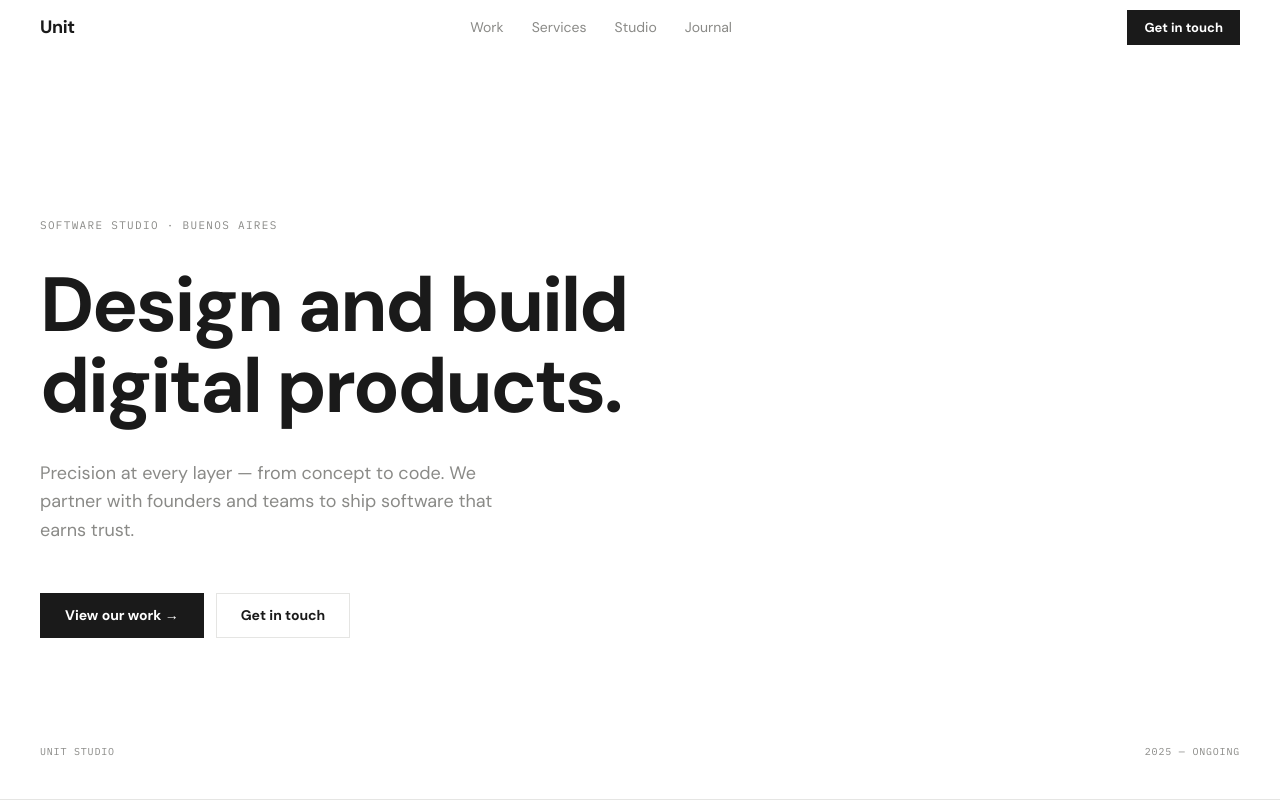
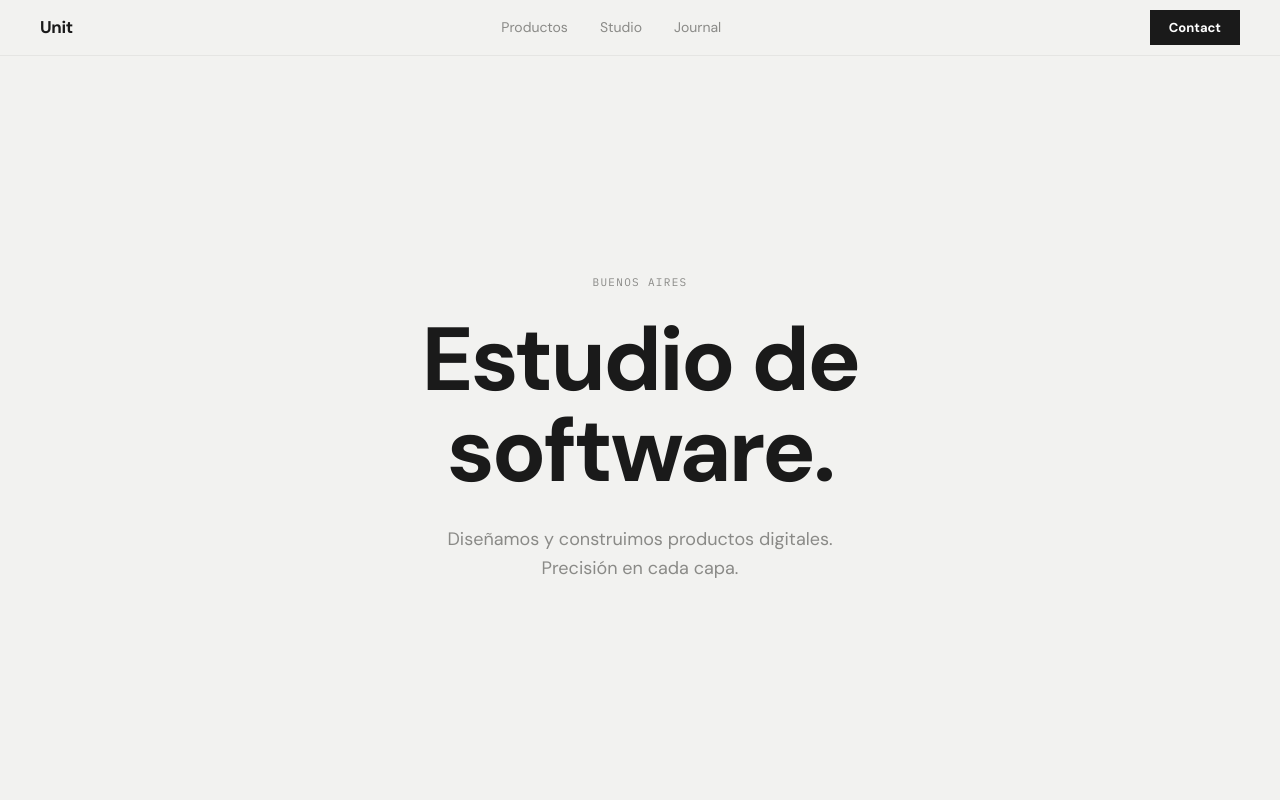
Before and after one commit to mcorcos/landing, a Next.js app: page / in a window 1280 px wide. Shown: the top 800 px of the page. Built offline with nearby package versions, Linux system fonts and the light colour scheme.

Commit message:
redesign: simple one-page no-scroll layout

```diff
--- a/src/app/page.tsx
+++ b/src/app/page.tsx
@@ -1,17 +1,73 @@
-import Header from '@/components/Header'
-import Hero from '@/components/Hero'
-import WorkSection from '@/components/WorkSection'
-import Footer from '@/components/Footer'
+import Nav from '@/components/Nav'
 
 export default function Home() {
   return (
-    <>
-      <Header />
-      <main>
-        <Hero />
-        <WorkSection />
+    <div
+      style={{
+        height: '100vh',
+        overflow: 'hidden',
+        background: 'var(--color-off-white)',
+        display: 'flex',
+        flexDirection: 'column',
+      }}
+    >
+      <Nav />
+
+      {/* Center content */}
+      <main
+        style={{
+          flex: 1,
+          display: 'flex',
+          flexDirection: 'column',
+          alignItems: 'center',
+          justifyContent: 'center',
+          textAlign: 'center',
+          padding: '0 24px',
+        }}
+      >
+        <p
+          style={{
+            fontFamily: 'var(--font-mono)',
+            fontSize: 11,
+            letterSpacing: '0.12em',
+            textTransform: 'uppercase',
+            color: 'var(--color-gray)',
+            marginBottom: 24,
+          }}
+        >
+          Buenos Aires
+        </p>
+
+        <h1
+          style={{
+            fontFamily: 'var(--font-sans)',
+            fontWeight: 700,
+            fontSize: 'clamp(48px, 7vw, 96px)',
+            lineHeight: 1.02,
+            letterSpacing: '-0.03em',
+            color: 'var(--color-ink)',
+            margin: '0 0 28px',
+            maxWidth: 800,
+          }}
+        >
+          Estudio de software.
+        </h1>
+
+        <p
+          style={{
+            fontFamily: 'var(--font-sans)',
+            fontWeight: 400,
+            fontSize: 18,
+            lineHeight: 1.6,
+            color: 'var(--color-gray)',
+            maxWidth: 440,
+            margin: 0,
+          }}
+        >
+          Diseñamos y construimos productos digitales.
+          Precisión en cada capa.
+        </p>
       </main>
-      <Footer />
-    </>
+    </div>
   )
 }
--- /dev/null
+++ b/src/components/Nav.tsx
@@ -0,0 +1,77 @@
+'use client'
+
+const TABS = ['Productos', 'Studio', 'Journal']
+
+export default function Nav() {
+  return (
+    <nav
+      style={{
+        height: 56,
+        display: 'flex',
+        alignItems: 'center',
+        justifyContent: 'space-between',
+        padding: '0 40px',
+        borderBottom: '1px solid var(--border-light)',
+        flexShrink: 0,
+      }}
+    >
+      {/* Wordmark */}
+      <span
+        style={{
+          fontFamily: 'var(--font-sans)',
+          fontWeight: 700,
+          fontSize: 17,
+          letterSpacing: '-0.02em',
+          color: 'var(--color-ink)',
+        }}
+      >
+        Unit
+      </span>
+
+      {/* Center tabs */}
+      <div style={{ display: 'flex', gap: 4 }}>
+        {TABS.map((tab) => (
+          <button
+            key={tab}
+            style={{
+              fontFamily: 'var(--font-sans)',
+              fontSize: 14,
+              fontWeight: 400,
+              color: 'var(--color-gray)',
+              padding: '6px 14px',
+              borderRadius: 0,
+              transition: 'color var(--t-fast)',
+            }}
+            onMouseEnter={(e) =>
+              (e.currentTarget.style.color = 'var(--color-ink)')
+            }
+            onMouseLeave={(e) =>
+              (e.currentTarget.style.color = 'var(--color-gray)')
+            }
+          >
+            {tab}
+          </button>
+        ))}
+      </div>
+
+      {/* Contact CTA */}
+      <button
+        style={{
+          fontFamily: 'var(--font-sans)',
+          fontWeight: 700,
+          fontSize: 13,
+          padding: '7px 18px',
+          background: 'var(--color-ink)',
+          color: '#fff',
+          border: '1px solid var(--color-ink)',
+          borderRadius: 0,
+          transition: 'opacity var(--t-fast)',
+        }}
+        onMouseEnter={(e) => (e.currentTarget.style.opacity = '0.75')}
+        onMouseLeave={(e) => (e.currentTarget.style.opacity = '1')}
+      >
+        Contact
+      </button>
+    </nav>
+  )
+}
```
